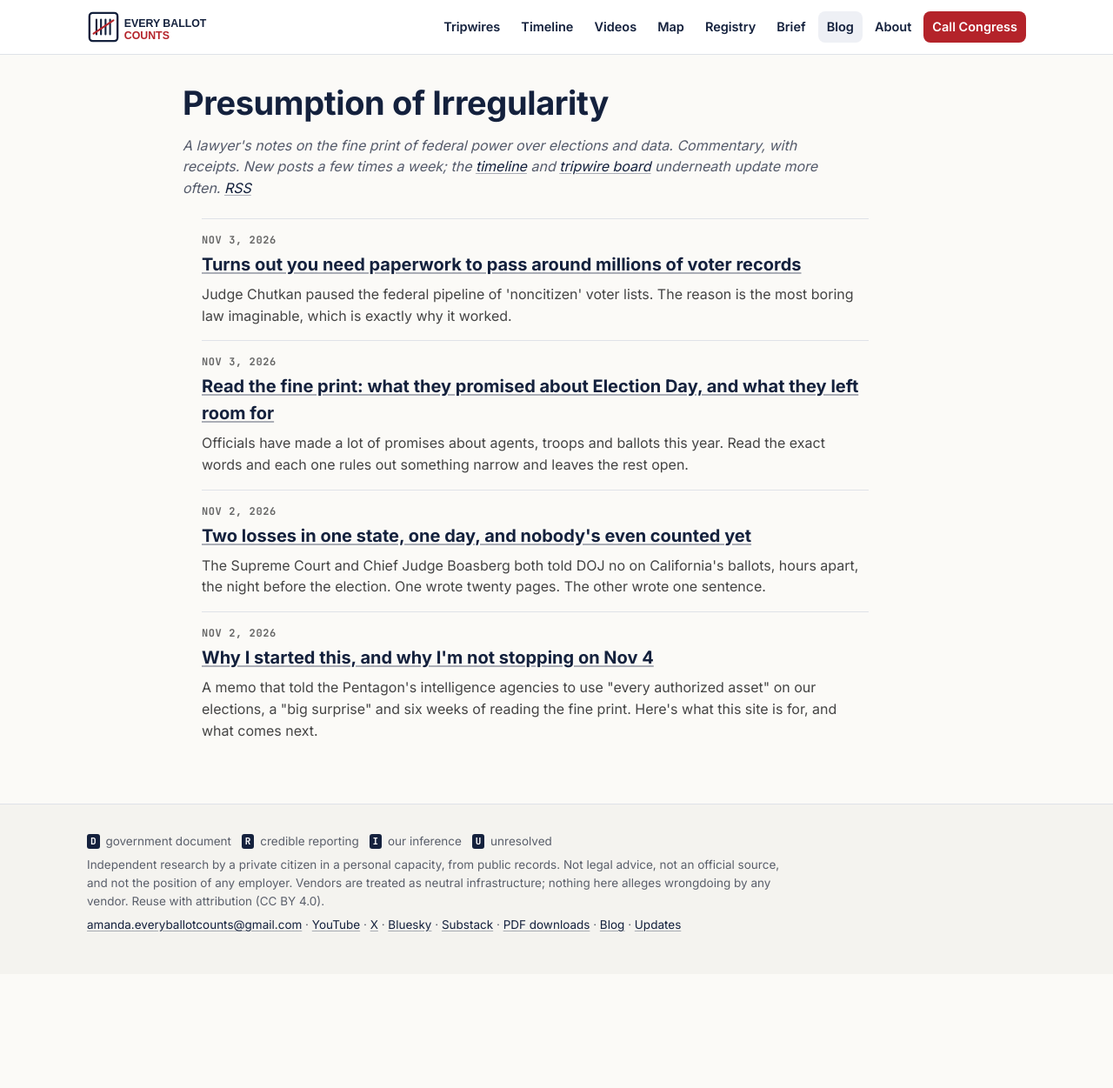
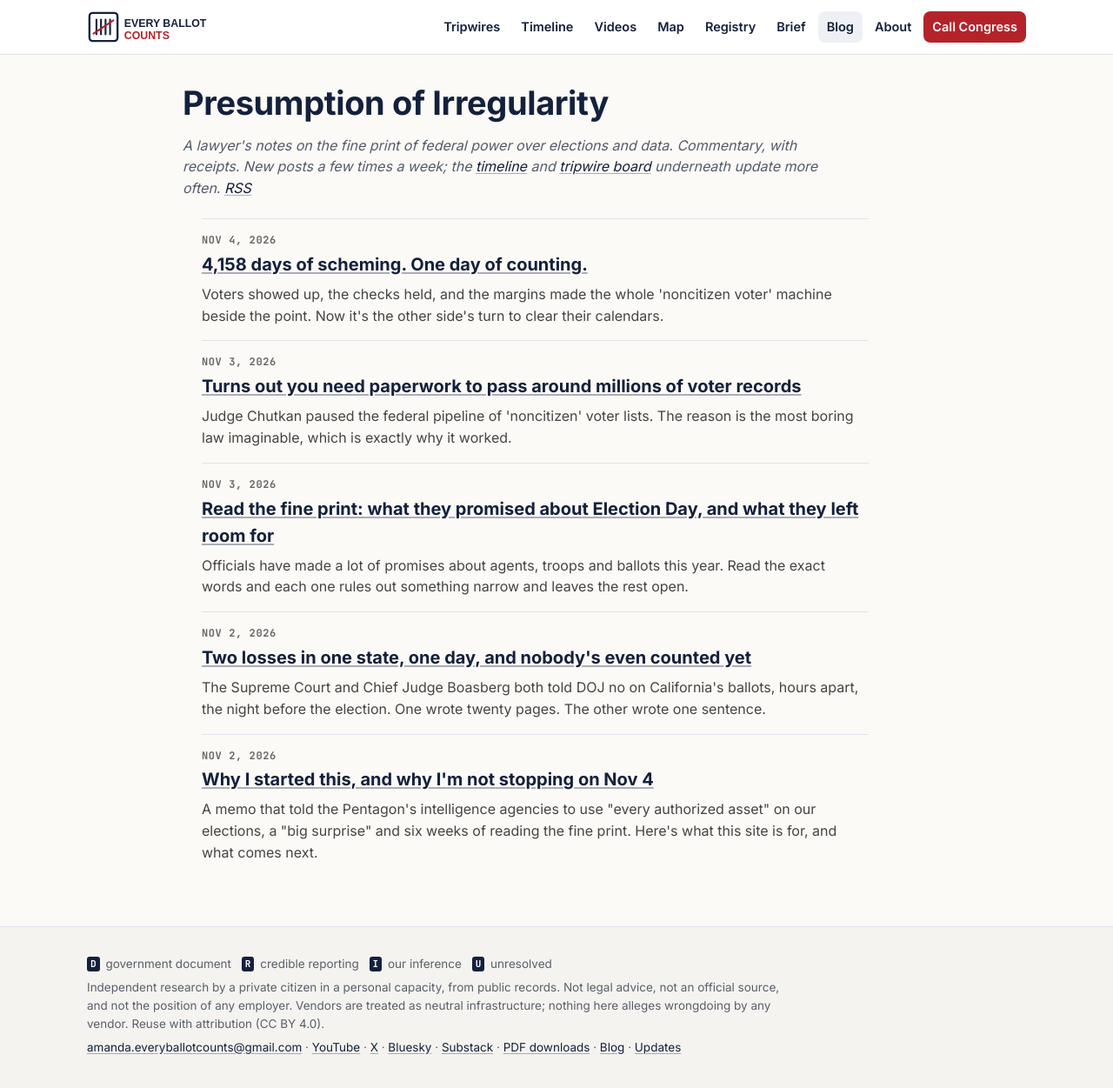
Before and after one commit to good-luck-with-that-ops/Every_Ballot_Counts, a Jekyll site: the page built from blog/index.html, in a window 1280 px wide and 1260 px high. Shown: the top 1251 px of the window at 87% size. Built offline with Jekyll 4.4.1, drawn with Linux system fonts in a browser that asks for light colours; part of the change alters nothing that is shown.

Commit message:
Blog: 4,158 days of scheming, one day of counting
Co-Authored-By: Claude Opus 5.5 <noreply@anthropic.com>
Claude-Session: https://claude.ai/code/session_01FzfMTbNVyRU7XpffsrV2HZ

```diff
--- /dev/null
+++ b/_posts/2026-11-04-clear-your-calendar.md
@@ -0,0 +1,62 @@
+---
+title: "4,158 days of scheming. One day of counting."
+date: 2026-11-04 11:00:00 -0500
+tags: [elections, turnout, oversight, DHS, DOJ, 2028]
+description: "Voters showed up, the checks held, and the margins made the whole 'noncitizen voter' machine beside the point. Now it's the other side's turn to clear their calendars."
+---
+
+From June 16, 2015, the day Trump rode the escalator down, to today is 4,159 days.
+
+That's 4,158 days of meetings, schemes, Project 2025 binders and noncitizen-voter lists. And it took exactly one day of people voting and counting before the incoming House majority started telling his cabinet to clear their calendars.
+
+## Every ballot counts. Turns out voters agreed.
+
+People turned out. In Texas alone, more than 7.7 million votes were cast before Election Day, over 40% of registered voters ([KUT](https://www.kut.org/texas/2026-11-03/texas-nov-midterm-statewide-election-results)). Turnout passed 2022 levels in Georgia, Michigan and North Carolina ([Democracy Docket](https://www.democracydocket.com/news-alerts/celebrate-the-accomplishment-trumps-election-threats-hit-a-wall-as-voters-flock-to-polls/)). The AP called the Senate for Democrats late Tuesday and the House early Wednesday. <span class="m">R</span>
+
+And the morning after, the receipts:
+
+> "LAWYER UP" — Rep. Robert Garcia, likely next chair of House Oversight, on X ([Yahoo](https://www.yahoo.com/news/politics/articles/lawyer-dems-immediately-put-trump-055017659.html))
+>
+> "Clear your calendar." — House Homeland Security Democrats, to DHS Secretary Mullin, on X ([Fox News](https://www.foxnews.com/politics/democrat-seize-house-control-stunning-blue-tsunami-vow-retribution-against-trump-admin))
+>
+> "Noem, Markwayne, Miller, Homan, Bovino, what's up? Clear your schedule," — Rep. Delia Ramirez
+>
+> "Subpoenas." — Sen. Ron Wyden, on X
+>
+> "They are going to need to plant new forests for all of the subpoenas we'll be printing," — Sen. Ed Markey, on X
+
+<span class="m">R</span>
+
+## Do the math on the "noncitizen voter" panic
+
+Here's the part that should end the conversation. Texas ran its entire voter roll, more than 18 million people, through the federal citizenship check last year. It flagged 2,724 "potential noncitizens" ([Texas Secretary of State](https://www.sos.state.tx.us/about/newsreleases/2025/102025.shtml)). <span class="m">D</span> Then 578 of them proved they were citizens, and the state referred 117 cases for investigation ([Texas Secretary of State](https://www.sos.state.tx.us/about/newsreleases/2026/091526.shtml)). <span class="m">D</span>
+
+Late Tuesday, with votes still being counted, Gina Hinojosa led Gov. Abbott by about 583,000 votes ([MultiState, partial returns](https://www.multistate.us/elections/governor-race/texas-2026)). <span class="m">R</span>
+
+That's more than 200 times every name Texas flagged, before anyone checked whether they're citizens. It's almost twice Secretary Mullin's own claim that noncitizens on voter rolls "top 300,000" *nationwide*. Toss every one of them out of Texas alone and the result doesn't change. <span class="m">I</span>
+
+Not every race is a blowout. We're still watching Alaska and Missouri, and close House seats will take days. But this is why Plan A was always the SAVE America Act and stopping ballots from being cast in the first place: after the fact, the numbers aren't there. And by the skin of our teeth, the checks held. Sen. Thune wouldn't blow up the filibuster for it, and when it came up anyway, four Republicans joined Democrats to vote it down ([Democracy Docket](https://www.democracydocket.com/news-alerts/senate-rejects-bid-to-revive-save-america-act-but-the-war-isnt-over/)). The courts stopped the ballot holds. No voter confusion, no intimidation wave, no reason to send anyone to the polls. And even with the whole framework in place, what's the point of fighting certification if you still wouldn't have the numbers?
+
+## Why we're not stopping
+
+Because it isn't over just because they lost. Mullin, on Fox, on Election Day:
+
+> "After this election we'll be gathering all the data, we'll be gathering the voting logs" ... "Even past this election, it is still DHS' job to make sure" that "only those that were legally able to vote voted." ([Democracy Docket](https://www.democracydocket.com/news-alerts/mullin-says-trump-admin-will-comb-voting-logs-to-hunt-for-noncitizens-after-election/)) <span class="m">R</span>
+
+If the next two years go to using this machine to track down and deport people who have every right to be here, that's not a knee-jerk reaction. That's the long-term plan. A government that already has the data shouldn't need new contract add-ons or a large-scale "fraud" operation to check a voter roll. If they buy them anyway, we'll be here with the receipts. And we'll be popping popcorn for Secretary Mullin's post-election "debrief."
+
+What's on our list:
+- **Judge Chutkan's order.** DOJ owes a compliance report naming the official responsible for stopping the voter-list pipeline. We're watching for it.
+- **The data path itself.** Who built the lists, from which systems, with which contracts and which people. That's our top priority now. The [map](/map/architecture.html), the [registry](/registry/) and the [phrase trail](/phrase-trail/) are where it lives.
+- **The lawsuits.** We'll flag the big filings on the [board](/tripwires/).
+- **2028.** Everything built for this election is still switched on.
+
+## About those subpoenas to election officials
+
+DOJ spent the fall sending grand-jury subpoenas to the people who count the votes, and Mullin says it's still DHS's job to go through who voted.
+
+Great. Then he won't mind the same treatment. Clear your calendar, Mr. Secretary. Lawyer up.
+
+That's what the voters asked for.
+
+— Amanda
--- a/updates.md
+++ b/updates.md
@@ -4,6 +4,7 @@ permalink: /updates.html
 ---
 # Updates
 
+- **2026-11-04 (late morning):** New blog post: [4,158 days of scheming. One day of counting.](blog/2026/11/04/clear-your-calendar/), on turnout, the margins and why we're not stopping.
 - **2026-11-03 (late morning):** New blog post: [Turns out you need paperwork to pass around millions of voter records](blog/2026/11/03/chutkan-paperwork/), on Judge Chutkan's order pausing the federal voter-list pipeline. "Read the fine print" updated with Judge Walton's order on DOJ poll monitors.
 - **2026-11-03:** New blog post: [Read the fine print](blog/2026/11/03/read-the-fine-print/), what officials promised about Election Day and what the wording leaves open.
 - **2026-11-02 (late):** New blog post: [Two losses in one state, one day](blog/2026/11/02/two-losses-one-state/), on the Supreme Court's and Chief Judge Boasberg's rulings against DOJ on California's ballots.
```
